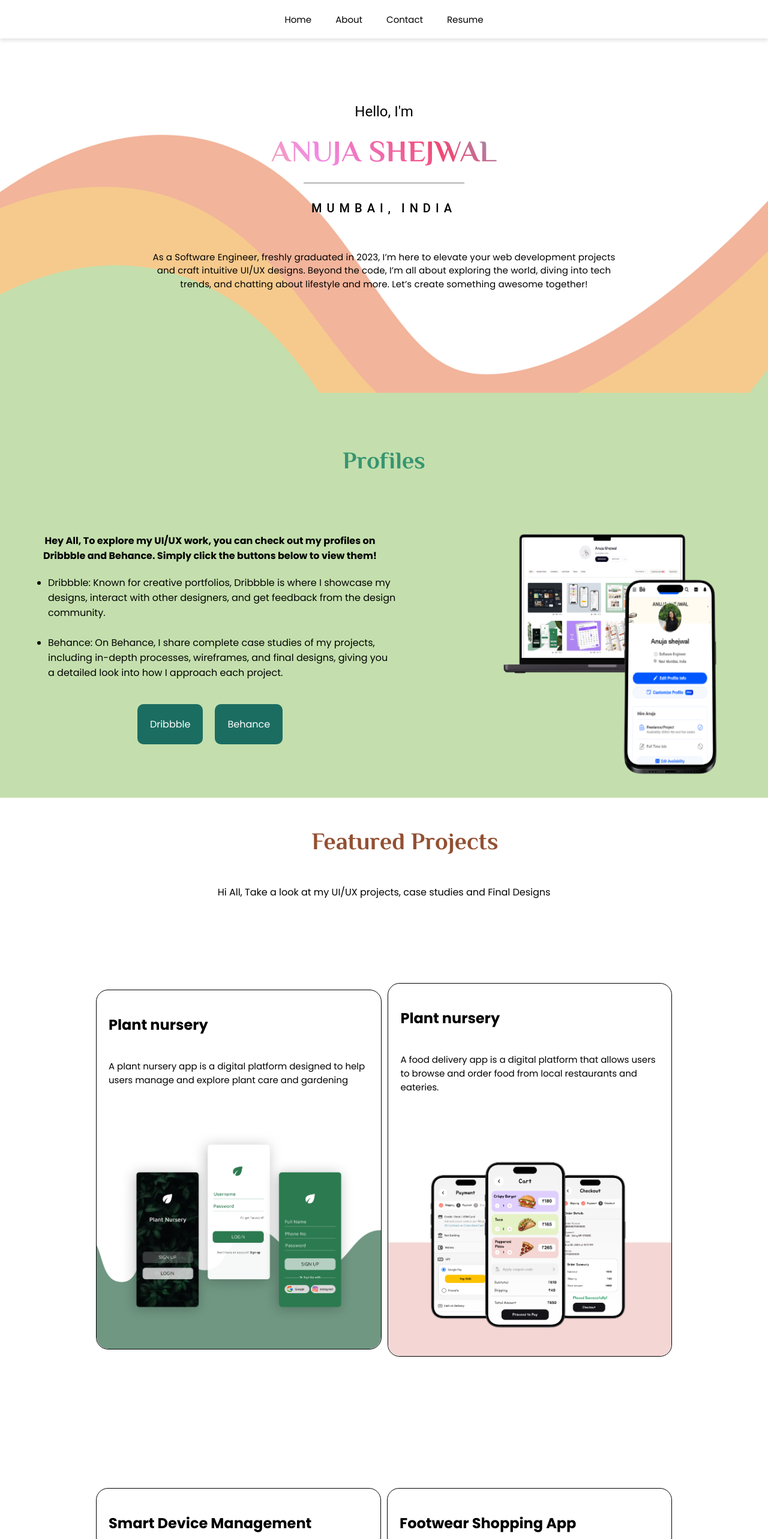
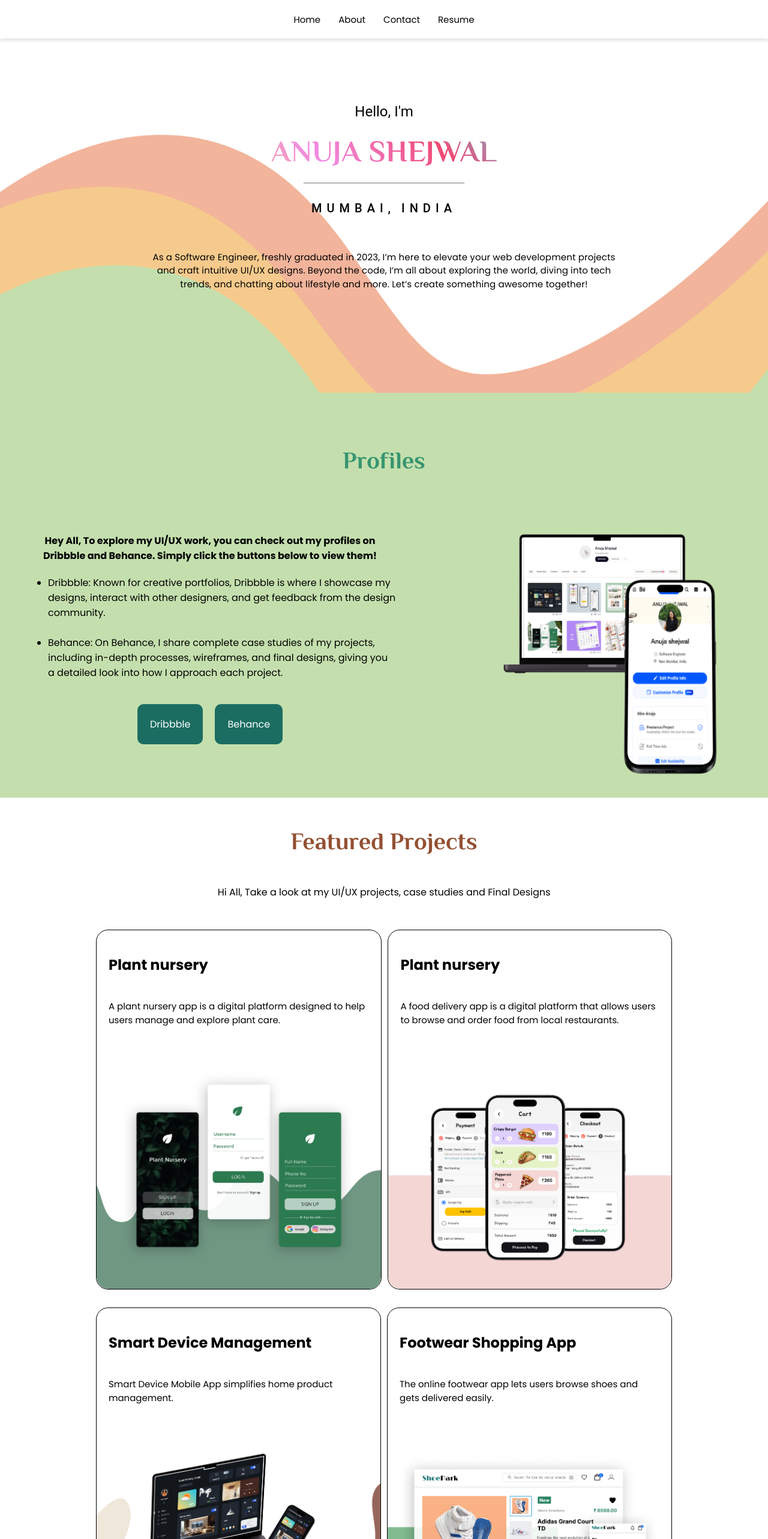
Before and after one commit to anujashejwal/personal-portfolio, a React (Create React App) app: page / in a window 1280 px wide. Shown: the top 2566 px of the page at 60% size. Built offline with nearby package versions, Linux system fonts and the light colour scheme; a web font is replaced by a local one.

Commit message:
new 25 nov

```diff
--- a/src/Components/About/About.css
+++ b/src/Components/About/About.css
@@ -28,7 +28,7 @@
 }
 
 .profile-txt {
-  width: 100%; /* Full width for smaller screens */
+  width: 80%; /* Full width for smaller screens */
   text-align: center; /* Center text on small screens */
   margin-bottom: 20px;
   padding: 20px;
@@ -75,12 +75,12 @@
 }
 
 .accounts-boxes {
-  width: 100%;
-  margin: 50px auto;
-  display: flex;
-  justify-content: center;
-  flex-direction: column; /* Stack boxes on small screens */
-  gap: 20px;
+  width: 50%;
+    margin: 50px auto;
+    display: flex;
+    justify-content: center;
+    flex-direction: column;
+    gap: 20px;
 }
 
 .left-1, .left-2, .left-3 {
--- a/src/Components/Contact/Contact.tsx
+++ b/src/Components/Contact/Contact.tsx
@@ -105,7 +105,7 @@ const Contact: React.FC = () => {
             variant="contained"
             style={{
               fontSize:'20px',
-              padding: '15px 30px',
+              padding: '15px 50px',
               border: '2px solid white',
               color: 'black',
               borderRadius: '15px',
--- a/src/Components/Navbar/Navbar.css
+++ b/src/Components/Navbar/Navbar.css
@@ -22,7 +22,7 @@
   text-transform: capitalize;
   color: black;
   text-decoration: none;
-  margin: 15px 20px;
+  margin: 15px;
   font-family: "Poppins", sans-serif;
   font-weight: 400;
 }
--- a/src/Components/Work/Work.css
+++ b/src/Components/Work/Work.css
@@ -7,7 +7,6 @@
     padding-top: 50px;
     padding:50px 30px;
     padding-bottom: 0;
-    margin-left: 70px;
     font-size: 2.5rem;
     font-family: 'Merienda', sans-serif;
     font-family: 'Philosopher', sans-serif !important;
@@ -23,7 +22,7 @@
     justify-content: center;
     align-items: center;
     display: flex;
-    height: 100vh;
+    height: max-content;
     margin: auto;
     margin-bottom: 30px;
     gap:10px;
--- a/src/Components/Work/Work.tsx
+++ b/src/Components/Work/Work.tsx
@@ -7,24 +7,24 @@ export default function Work(){
             <div className="design-boxes">
                 <div className="design-1">
                     <h2>Plant nursery</h2>
-                    <p>A plant nursery app is a digital platform designed to help users manage and explore plant care and gardening</p>
+                    <p>A plant nursery app is a digital platform designed to help users manage and explore plant care.</p>
                     <img src="../images/work1.png" className="design-img"/>
                 </div>
                 <div className="design-1">
                     <h2>Plant nursery</h2>
-                    <p>A food delivery app is a digital platform that allows users to browse and order food from local restaurants and eateries.</p>
+                    <p>A food delivery app is a digital platform that allows users to browse and order food from local restaurants.</p>
                     <img src="../images/work2.png" className="design-img"/>
                 </div>
             </div>
             <div className="design-boxes">
                 <div className="design-1">
                     <h2>Smart Device Management</h2>
-                    <p>Smart Device Mobile App simplifies home product management, helps to control devices for smarter living.</p>
+                    <p>Smart Device Mobile App simplifies home product management.</p>
                     <img src="../images/work3.png" className="design-img"/>
                 </div>
                 <div className="design-1">
                     <h2>Footwear Shopping App</h2>
-                    <p>An online footwear app lets users browse, buy, and get shoes delivered easily.</p>
+                    <p>The online footwear app lets users browse shoes and gets delivered easily.</p>
                     <img src="../images/work4.png" className="design-img"/>
                 </div>
             </div>
--- a/src/index.css
+++ b/src/index.css
@@ -5,6 +5,7 @@ body {
     sans-serif;
   -webkit-font-smoothing: antialiased;
   -moz-osx-font-smoothing: grayscale;
+  overflow-x: hidden;
 }
 
 code {
```
